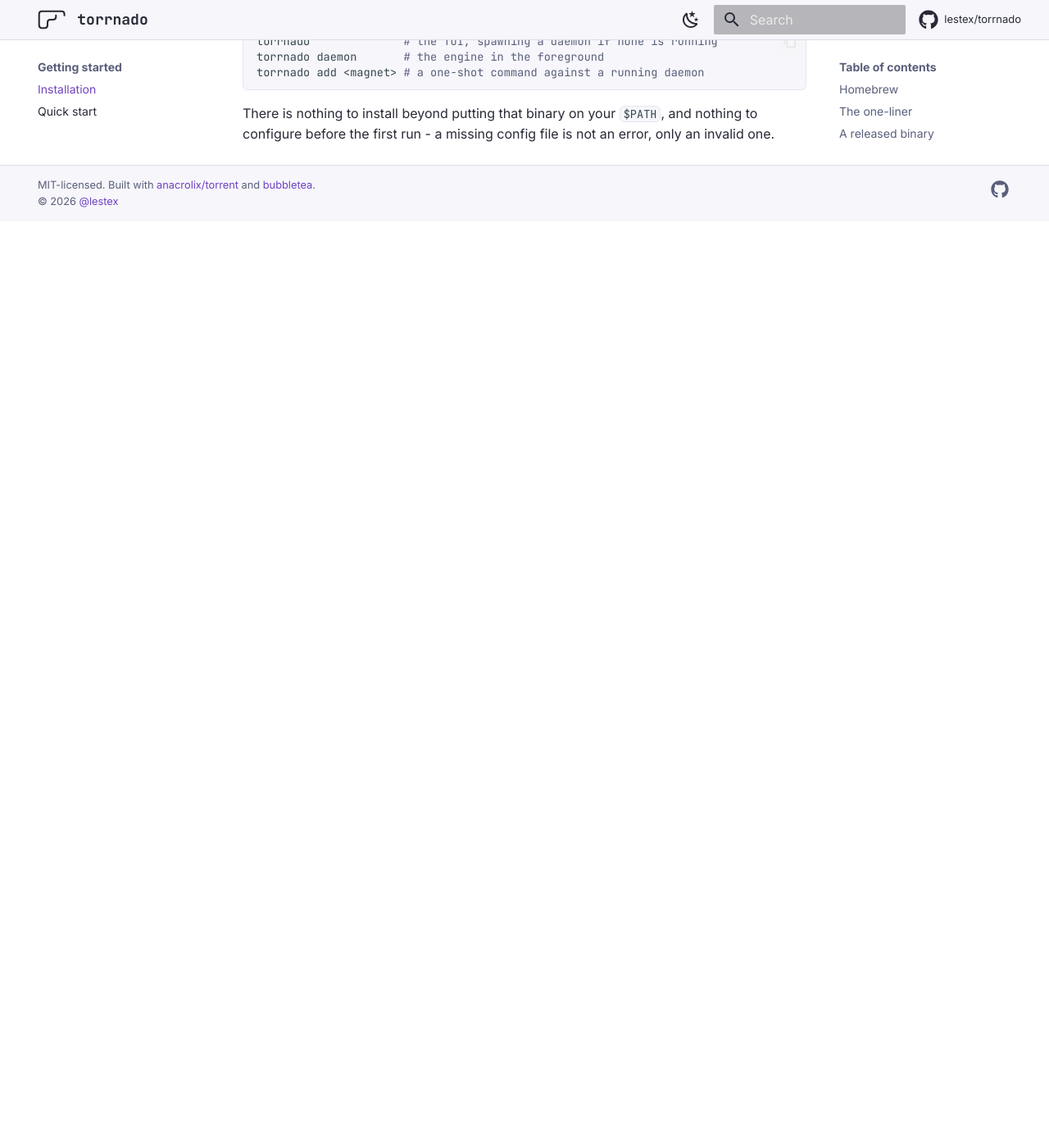
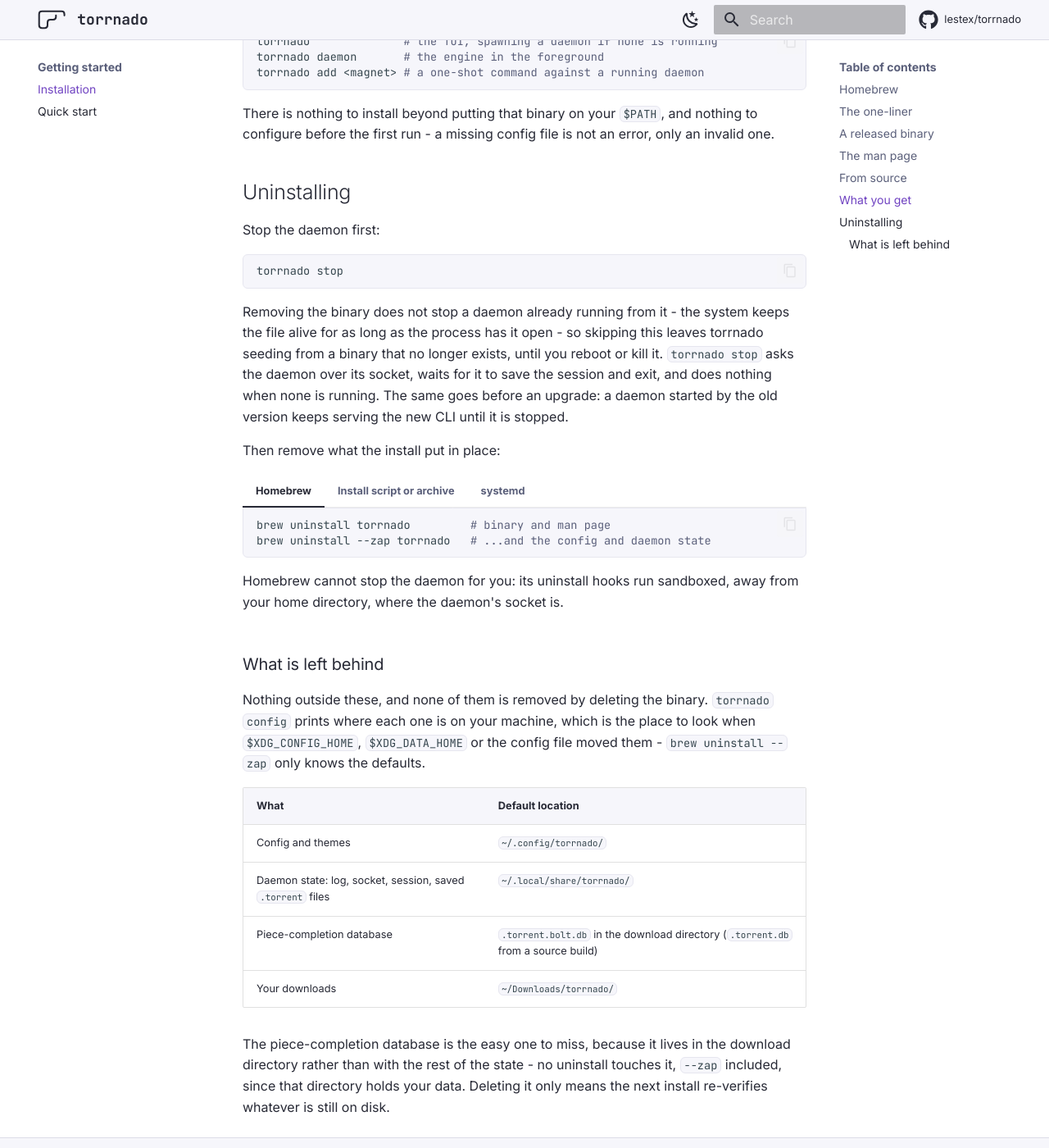
Before and after one commit to lestex/torrnado, an MkDocs documentation site: the page built from docs/getting-started/installation.md, in a window 1280 px wide and 1400 px high, scrolled down 2531 px. Shown: the whole window at 82% size. Built offline with MkDocs 1.6.1 and Material for MkDocs 9.7.7, drawn with Linux system fonts in a browser that asks for light colours; comment, search, counter and statistics services are not loaded; before the commit the page ends 2801 px from its top, so only the background shows below that.

Commit message:
fix: clean up after uninstalling (#123)
Removing torrnado left its daemon running from the deleted binary and
everything it wrote behind, with nothing saying so.

The cask gains a zap stanza for the config and daemon state
directories, and a caveat to run `torrnado stop` before uninstalling or
upgrading. The cask cannot stop the daemon itself: the legacy
uninstall_preflight block can, but it is deprecated, and its
uninstall_preflight_steps replacement runs sandboxed with reads under
$HOME denied, so `torrnado stop` fails to connect to the socket.

The installation docs gain an Uninstalling section per install method,
and a table of what is left behind - including the piece-completion
database in the download directory, which no uninstall removes.

````diff
--- a/docs/getting-started/installation.md
+++ b/docs/getting-started/installation.md
@@ -131,3 +131,74 @@ torrnado add <magnet> # a one-shot command against a running daemon
 There is nothing to install beyond putting that binary on your `$PATH`,
 and nothing to configure before the first run - a missing config file is
 not an error, only an invalid one.
+
+## Uninstalling
+
+Stop the daemon first:
+
+```sh
+torrnado stop
+```
+
+Removing the binary does not stop a daemon already running from it - the
+system keeps the file alive for as long as the process has it open - so
+skipping this leaves torrnado seeding from a binary that no longer exists,
+until you reboot or kill it. `torrnado stop` asks the daemon over its
+socket, waits for it to save the session and exit, and does nothing when
+none is running. The same goes before an upgrade: a daemon started by the
+old version keeps serving the new CLI until it is stopped.
+
+Then remove what the install put in place:
+
+=== "Homebrew"
+
+    ```sh
+    brew uninstall torrnado         # binary and man page
+    brew uninstall --zap torrnado   # ...and the config and daemon state
+    ```
+
+    Homebrew cannot stop the daemon for you: its uninstall hooks run
+    sandboxed, away from your home directory, where the daemon's socket is.
+
+=== "Install script or archive"
+
+    ```sh
+    rm "$(command -v torrnado)"
+    rm -f /usr/local/share/man/man1/torrnado.1 ~/.local/share/man/man1/torrnado.1
+    ```
+
+    The man page is wherever the binary's `<prefix>/share/man/man1` is -
+    beside it, as installed above.
+
+=== "systemd"
+
+    ```sh
+    sudo systemctl disable --now torrnado
+    sudo rm /etc/systemd/system/torrnado.service /usr/local/bin/torrnado
+    sudo systemctl daemon-reload
+    sudo rm -r /etc/torrnado /var/lib/torrnado   # config and state
+    sudo userdel torrnado
+    ```
+
+    `systemctl disable --now` is what stops the daemon here, not
+    `torrnado stop`: the service would only start it again.
+
+### What is left behind
+
+Nothing outside these, and none of them is removed by deleting the binary.
+`torrnado config` prints where each one is on your machine, which is the
+place to look when `$XDG_CONFIG_HOME`, `$XDG_DATA_HOME` or the config
+file moved them - `brew uninstall --zap` only knows the defaults.
+
+| What | Default location |
+| --- | --- |
+| Config and themes | `~/.config/torrnado/` |
+| Daemon state: log, socket, session, saved `.torrent` files | `~/.local/share/torrnado/` |
+| Piece-completion database | `.torrent.bolt.db` in the download directory (`.torrent.db` from a source build) |
+| Your downloads | `~/Downloads/torrnado/` |
+
+The piece-completion database is the easy one to miss, because it lives
+in the download directory rather than with the rest of the state - no
+uninstall touches it, `--zap` included, since that directory holds your
+data. Deleting it only means the next install re-verifies whatever is
+still on disk.
````
Also changed, not shown: .goreleaser.yaml (+25 -0 lines).
